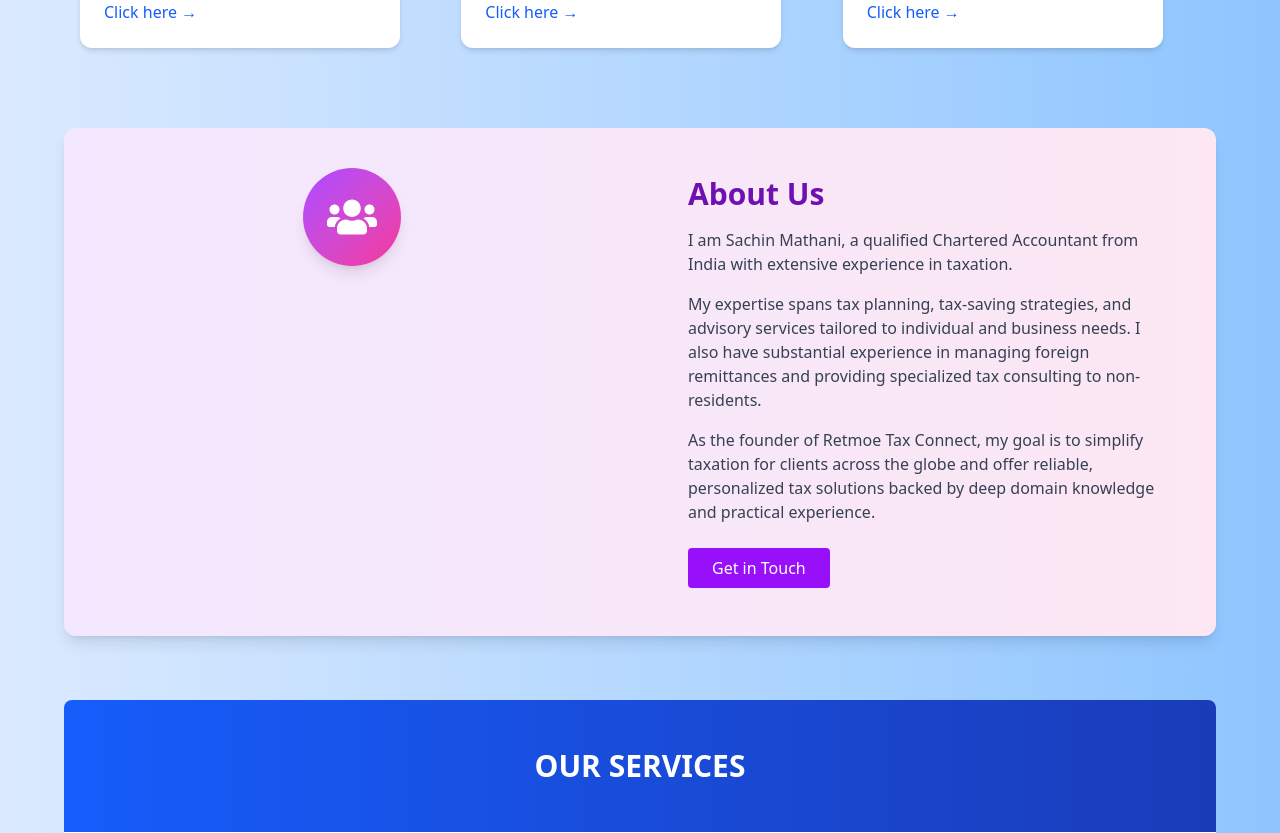
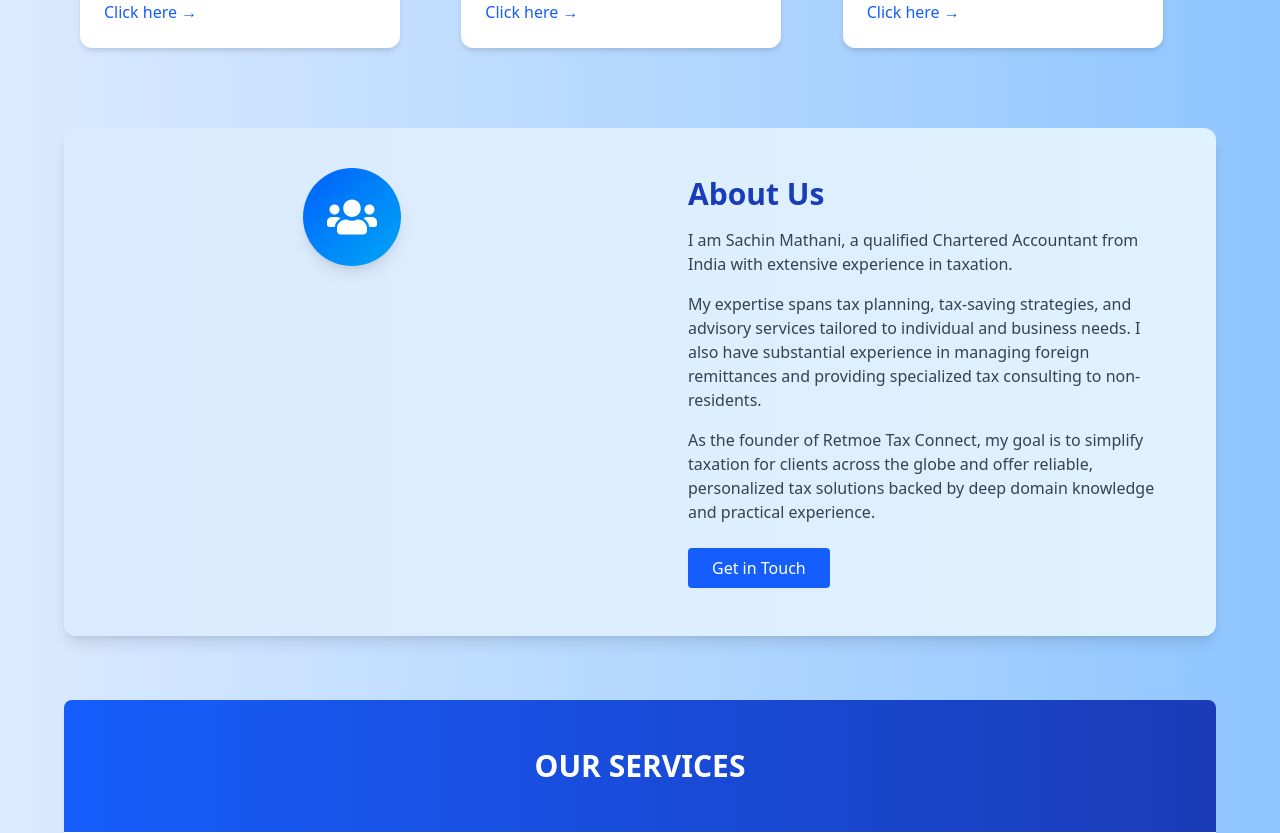
Before and after one commit to Mayank12348487487/ClientProject, a React (Vite) app in the folder Frontend/Article/: page / in a window 1280 px wide. Shown: the part 600-1433 px from the top of the page. Built offline with nearby package versions, Linux system fonts and the light colour scheme; no server answers; a web font is replaced by a local one.

Commit message:
Update Home.jsx

```diff
--- a/Frontend/Article/src/components/Home.jsx
+++ b/Frontend/Article/src/components/Home.jsx
@@ -72,37 +72,37 @@ const Home = () => {
      {/* About Section */}
 <motion.div
   id="about-section"
-        className="mt-20 w-full max-w-6xl flex flex-col md:flex-row items-center md:items-start bg-gradient-to-r from-purple-100 to-pink-100 rounded-xl shadow-lg overflow-hidden"
+  className="mt-20 w-full max-w-6xl flex flex-col md:flex-row items-center md:items-start bg-gradient-to-r from-blue-100 to-sky-100 rounded-xl shadow-lg overflow-hidden"
   initial={{ opacity: 0 }}
   animate={{ opacity: 1 }}
   transition={{ delay: 1.5, duration: 1 }}
 >
   <div className="flex justify-center items-center w-full md:w-1/2 h-full p-10">
-          <div className="bg-gradient-to-br from-purple-500 to-pink-500 text-white p-6 rounded-full shadow-lg">
+    <div className="bg-gradient-to-br from-blue-600 to-sky-500 text-white p-6 rounded-full shadow-lg">
       <FaUsers size={50} />
     </div>
   </div>
 
   <div className="p-6 md:p-12 text-left w-full md:w-1/2">
-          <h2 className="text-3xl font-bold text-purple-800 mb-4">About Us</h2>
+    <h2 className="text-3xl font-bold text-blue-800 mb-4">About Us</h2>
     <p className="text-gray-700 mb-4">
       I am Sachin Mathani, a qualified Chartered Accountant from India with extensive experience in taxation.
-
     </p>
     <p className="text-gray-700 mb-4">
       My expertise spans tax planning, tax-saving strategies, and advisory services tailored to individual and business needs. I also have substantial experience in managing foreign remittances and providing specialized tax consulting to non-residents.
     </p>
     <p className="text-gray-700 mb-4">
-          As the founder of Retmoe Tax Connect, my goal is to simplify taxation for clients across the globe and offer reliable, personalized tax solutions backed by deep domain knowledge and practical experience.          </p>
+      As the founder of Retmoe Tax Connect, my goal is to simplify taxation for clients across the globe and offer reliable, personalized tax solutions backed by deep domain knowledge and practical experience.
+    </p>
     <button
-  className="mt-2 px-6 py-2 bg-purple-600 text-white rounded hover:bg-purple-700 transition"
+      className="mt-2 px-6 py-2 bg-blue-600 text-white rounded hover:bg-blue-700 transition"
       onClick={() => window.location.href = "mailto:sachinmathani@gmail.com?subject=Inquiry&body=Hi%20Sachin%2C"}
     >
       Get in Touch
     </button>
-
   </div>
 </motion.div>
+
 
       {/* Services Section */}
       <motion.div
```
Lines whose indentation alone changed are shown as unchanged.
